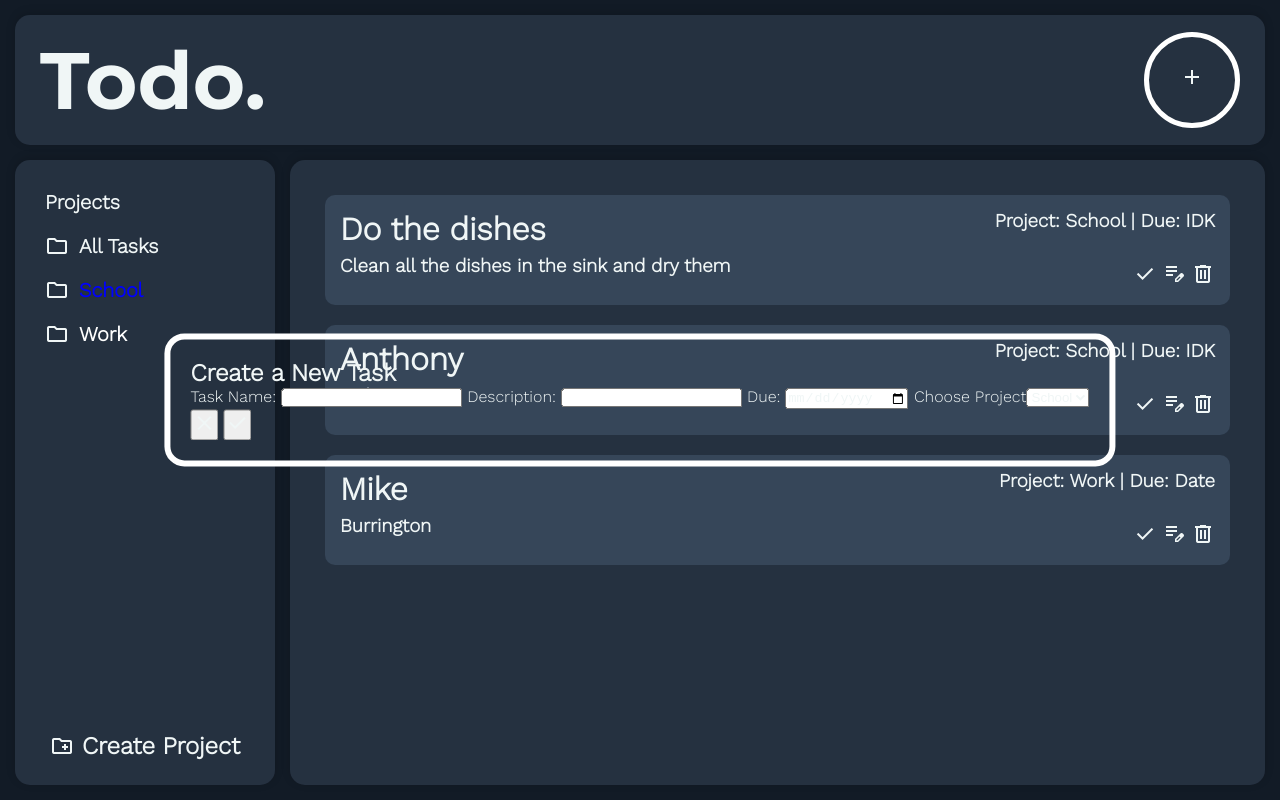
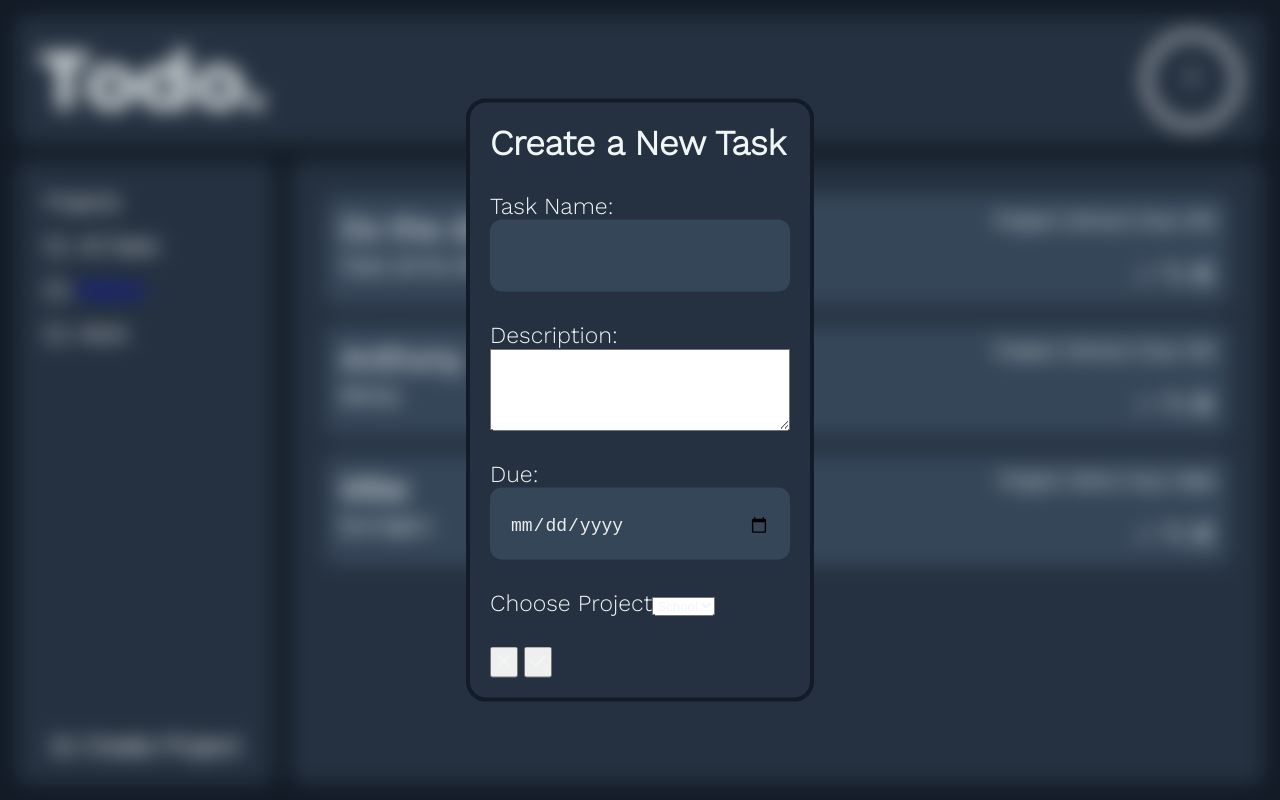
Before and after one commit to pfishe13/odin-todo, a website built with webpack: page dist/index.html in a window 1280 px wide. Both pictures are taken after a click on the button "add". Built offline with nearby package versions, Linux system fonts and the light colour scheme.

Commit message:
Minor UI changes, mostly the forms

```diff
--- a/src/mainContent.js
+++ b/src/mainContent.js
@@ -1,5 +1,6 @@
 import { Project } from "./project";
 import { ProjectList } from "./projectList";
+import { Sidebar } from "./sidebar";
 import { TaskList } from "./taskList";
 import { Task } from "./tasks";
 
@@ -82,6 +83,8 @@ const MainContent = (() => {
     }
 
     const openTaskForm = () => {
+        Sidebar.blurBackground();
+
         const projectDropDown = document.createElement("select");
         projectDropDown.name = "";
         projectDropDown.id = "task-project";
@@ -114,6 +117,7 @@ const MainContent = (() => {
         form.style.display = "none";
 
         document.querySelector(".form-inputs").lastChild.remove();
+        Sidebar.blurBackground();
     }
 
     const processTaskForm = (e) => {
--- a/src/sidebar.js
+++ b/src/sidebar.js
@@ -45,6 +45,8 @@ const Sidebar = (() => {
         const form = document.getElementById("project-form");
         form.style.display = "block";
 
+        blurBackground();
+
         const submitFormButton = document.getElementById("project-submit");
         submitFormButton.addEventListener('click', processProjectForm);
 
@@ -55,6 +57,13 @@ const Sidebar = (() => {
     const closeProjectForm = () => {
         const form = document.getElementById("project-form");
         form.style.display = "none";
+        blurBackground();
+    }
+
+    // This should be moved to different file since it gets called in the mainContent file as well
+    const blurBackground = () => {
+        const body = document.querySelector('.blur');
+        body.classList.toggle("blurred");
     }
 
     const processProjectForm = (e) => {
@@ -71,7 +80,7 @@ const Sidebar = (() => {
         createProjectButton(newProject);
     }
 
-    return { displaySidebar };
+    return { displaySidebar, blurBackground };
 })();
 
 
--- a/src/styles.css
+++ b/src/styles.css
@@ -97,14 +97,14 @@ h1 {
 
 #project-form,
 #task-form {
+  background-color: #253140;
   padding: 20px;
   display: none;
   position: fixed;
   top: 0;
   left: 0;
   transform: translate(calc(50vw - 50%), calc(50vh - 50%));
-  background-color: transparent;
-  border: 6px solid white;
+  border: 4px solid #121b26;
   border-radius: 20px;
   z-index: 5;
 }
@@ -134,6 +134,52 @@ h1 {
   width: 4em;
 }
 
+#new-project,
+#new-task,
+#new-task > .form-inputs {
+  display: flex;
+  flex-direction: column;
+  gap: 30px;
+  font-size: 1.2em;
+}
+
+#new-project > div,
+.form-inputs > div {
+  display: flex;
+  flex-direction: column;
+}
+
+input {
+  background-color: #364659;
+  border-radius: 12px;
+  border: 0;
+  box-sizing: border-box;
+  color: #eee;
+  font-size: 18px;
+  height: 4em;
+  outline: 0;
+  padding: 4px 20px 0;
+  width: 300px;
+}
+
+textarea {
+  height: 6em;
+}
+
+.blur {
+  position: absolute;
+  left: 0;
+  top: 0;
+  height: 100vh;
+  width: 100vw;
+  z-index: -2;
+}
+
+.blurred {
+  z-index: 3;
+  backdrop-filter: blur(10px);
+}
+
 .material-icons {
   font-family: "Material Icons";
   font-weight: normal;
```
Also changed, not shown: dist/index.html, dist/main.js.
